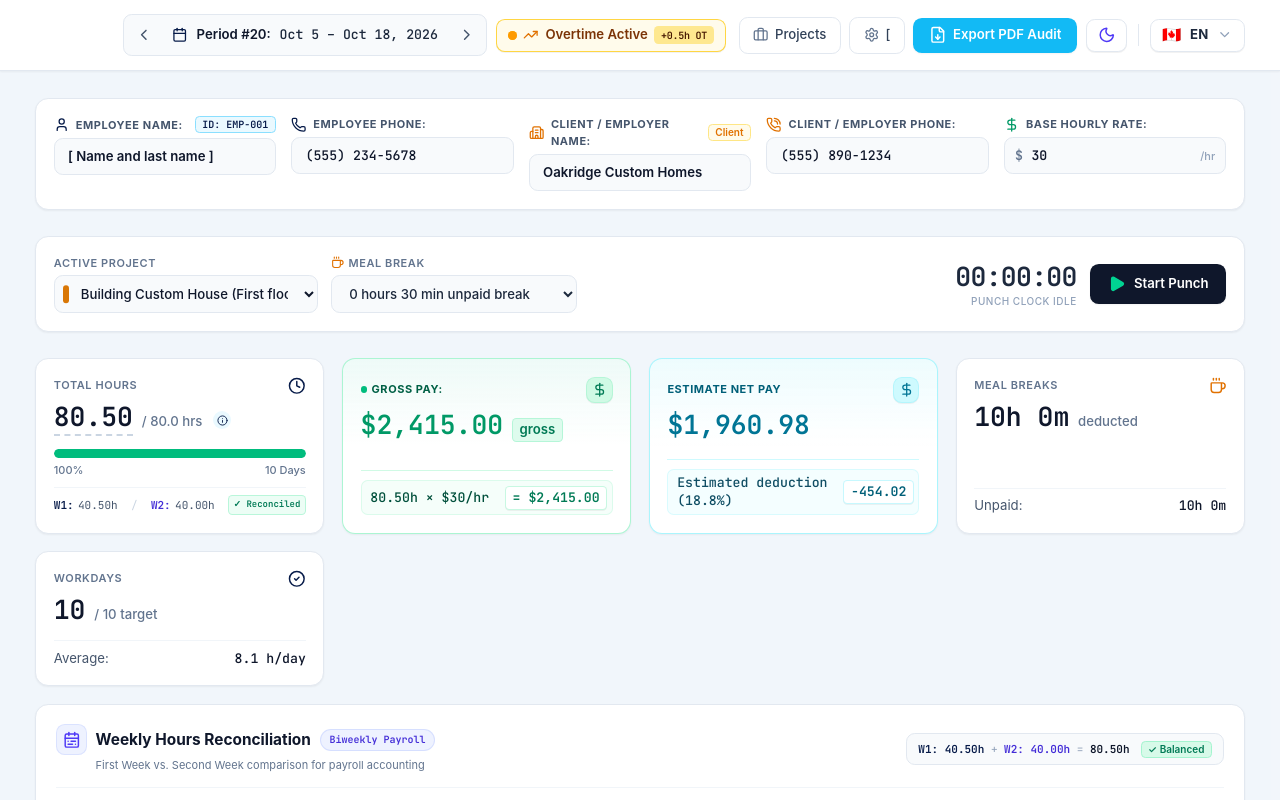
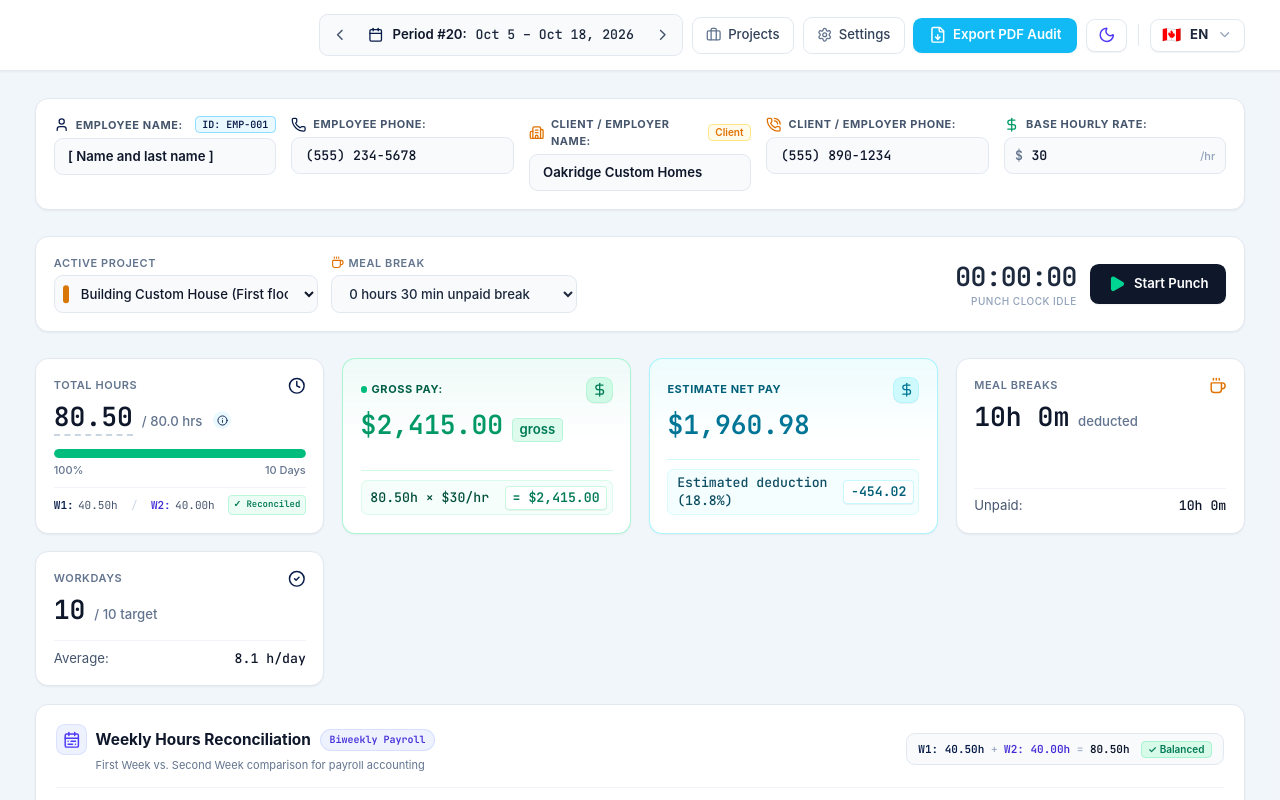
Before and after one commit to zidoune/ZA-Biweekly-Timesheet-APK-Git, a React (Vite) app: page / in a window 1280 px wide. Shown: the top 800 px of the page. Built offline with nearby package versions, Linux system fonts and the light colour scheme; what @capacitor/core would draw is missing.

Commit message:
Improve tablet header layout and simplify controls

```diff
--- a/src/components/Header.tsx
+++ b/src/components/Header.tsx
@@ -5,7 +5,6 @@ import {
   FileDown,
   Briefcase,
   Settings,
-  TrendingUp,
 } from 'lucide-react';
 import { BiweeklyPeriod, TimesheetProfile } from '../types/timesheet';
 import { useLanguage } from '../context/LanguageContext';
@@ -36,9 +35,6 @@ export const Header: React.FC<HeaderProps> = ({
   onOpenApkModal,
 }) => {
   const { t } = useLanguage();
-  const standard80Threshold = 80.0;
-  const isOvertime = totalPeriodHours > standard80Threshold;
-  const overtimeHours = Math.max(0, totalPeriodHours - standard80Threshold);
   const currentIndex = periods.findIndex((p) => p.id === currentPeriod.id);
   const hasPrev = currentIndex > 0;
   const hasNext = currentIndex < periods.length - 1;
@@ -54,12 +50,12 @@ export const Header: React.FC<HeaderProps> = ({
   return (
     <header className="app-safe-header bg-white border-b border-slate-200 sticky top-0 z-30 shadow-xs">
       <div className="max-w-7xl mx-auto px-3 sm:px-6 lg:px-8">
-        <div className="flex items-center justify-between h-14 sm:h-16 gap-2 sm:gap-3">
+        <div className="flex flex-col items-stretch gap-2 py-2 lg:flex-row lg:items-center lg:justify-between lg:py-0 lg:min-h-16">
           {/* Brand icon and “Chronos” wordmark removed; keep header actions aligned. */}
           <div className="flex-1 min-w-0" aria-hidden="true" />
 
           {/* Zone 2: Pay Period Navigator & Period Selector (Desktop Center View) */}
-          <div className="hidden md:flex items-center gap-2">
+          <div className="hidden md:flex items-center justify-center gap-2 lg:justify-start">
             <div className="inline-flex items-center bg-slate-50 border border-slate-200 rounded-lg p-1">
               <button
                 type="button"
@@ -90,59 +86,11 @@ export const Header: React.FC<HeaderProps> = ({
               </button>
             </div>
 
-            {/* Overtime Notification Badge (> 80h Threshold) */}
-            {isOvertime && (
-              <div
-                className="relative group/ot inline-flex items-center gap-1.5 px-2.5 py-1.5 rounded-lg bg-amber-50 border border-amber-300/90 text-amber-900 text-xs font-semibold shadow-2xs hover:bg-amber-100 transition-all cursor-help select-none"
-                role="status"
-                aria-label={`${t.headerOvertimeBadge}: ${totalPeriodHours.toFixed(1)}h logged (${overtimeHours.toFixed(1)}h over 80h threshold)`}
-              >
-                <span className="relative flex h-2 w-2">
-                  <span className="animate-ping absolute inline-flex h-full w-full rounded-full bg-amber-400 opacity-75"></span>
-                  <span className="relative inline-flex rounded-full h-2 w-2 bg-amber-500"></span>
-                </span>
-                <TrendingUp className="w-3.5 h-3.5 text-amber-600 shrink-0" />
-                <span className="font-semibold whitespace-nowrap">{t.headerOvertimeBadge}</span>
-                <span className="bg-amber-200/90 text-amber-950 px-1.5 py-0.5 rounded text-[10px] font-mono font-bold tracking-tight">
-                  +{overtimeHours.toFixed(1)}h OT
-                </span>
 
-                {/* Overtime Info Tooltip */}
-                <div className="absolute left-1/2 -translate-x-1/2 top-full mt-2 z-50 w-64 p-3 bg-slate-900/95 text-white rounded-xl shadow-2xl border border-slate-700/80 backdrop-blur-md opacity-0 group-hover/ot:opacity-100 group-hover/ot:scale-100 pointer-events-none group-hover/ot:pointer-events-auto transition-all duration-150 text-left">
-                  <div className="absolute -top-1.5 left-1/2 -translate-x-1/2 w-3 h-3 bg-slate-900 rotate-45 border-l border-t border-slate-700/80" />
-                  <div className="flex items-center justify-between border-b border-slate-800 pb-1.5 mb-1.5">
-                    <span className="font-bold text-xs text-white flex items-center gap-1.5">
-                      <TrendingUp className="w-3.5 h-3.5 text-amber-400" />
-                      {t.headerOvertimeThresholdExceeded}
-                    </span>
-                    <span className="text-[10px] font-mono px-1.5 py-0.5 rounded bg-amber-500/20 text-amber-300 border border-amber-500/40">
-                      &gt; 80h Limit
-                    </span>
-                  </div>
-                  <p className="text-[11px] text-slate-300 leading-snug mb-2 font-sans">
-                    {t.headerOvertimeNotice}
-                  </p>
-                  <div className="space-y-1 font-mono text-[11px] bg-slate-800/80 p-2 rounded-lg border border-slate-700/60">
-                    <div className="flex justify-between text-slate-300">
-                      <span className="text-slate-400 font-sans">Logged:</span>
-                      <span className="font-bold text-white">{totalPeriodHours.toFixed(2)}h</span>
-                    </div>
-                    <div className="flex justify-between text-slate-300">
-                      <span className="text-slate-400 font-sans">Threshold:</span>
-                      <span>80.00h</span>
-                    </div>
-                    <div className="flex justify-between text-amber-300 pt-1 border-t border-slate-700">
-                      <span className="text-amber-300 font-sans font-semibold">Overtime:</span>
-                      <span className="font-bold">+{overtimeHours.toFixed(2)}h</span>
-                    </div>
-                  </div>
-                </div>
-              </div>
-            )}
           </div>
 
           {/* Zone 3: Actions (Projects, Settings, Export PDF, Theme, and Language Selector) */}
-          <div className="flex items-center gap-1.5 sm:gap-2 shrink-0">
+          <div className="flex flex-wrap items-center justify-center gap-1.5 sm:gap-2 shrink-0 lg:justify-end">
             <button
               type="button"
               onClick={onOpenProjectsModal}
@@ -151,7 +99,7 @@ export const Header: React.FC<HeaderProps> = ({
               aria-label={t.projectsBtn}
             >
               <Briefcase className="w-3.5 h-3.5 text-slate-500 dark:text-slate-400" />
-              <span className="hidden lg:inline">{t.projectsBtn}</span>
+              <span className="hidden md:inline">{t.projectsBtn}</span>
             </button>
 
             <button
@@ -162,7 +110,7 @@ export const Header: React.FC<HeaderProps> = ({
               aria-label={t.settingsBtn}
             >
               <Settings className="w-3.5 h-3.5 text-slate-500 dark:text-slate-400" />
-              <span className="hidden lg:inline">{profile.employeeName.split(' ')[0] || t.settingsBtn}</span>
+              <span className="hidden md:inline">{t.settingsBtn}</span>
             </button>
 
             <button
@@ -219,25 +167,7 @@ export const Header: React.FC<HeaderProps> = ({
             </button>
           </div>
 
-          {/* Mobile Overtime Visual Indicator Banner */}
-          {isOvertime && (
-            <div className="flex items-center justify-between w-full max-w-sm px-2.5 py-1 bg-amber-50 dark:bg-amber-950/60 border border-amber-300/90 dark:border-amber-700 rounded-lg text-[11px] font-medium text-amber-900 dark:text-amber-200 shadow-2xs">
-              <div className="flex items-center gap-1.5">
-                <span className="relative flex h-2 w-2">
-                  <span className="animate-ping absolute inline-flex h-full w-full rounded-full bg-amber-400 opacity-75"></span>
-                  <span className="relative inline-flex rounded-full h-2 w-2 bg-amber-500"></span>
-                </span>
-                <TrendingUp className="w-3.5 h-3.5 text-amber-600 dark:text-amber-400 shrink-0" />
-                <span className="font-semibold">{t.headerOvertimeBadge}</span>
-              </div>
-              <div className="flex items-center gap-1 font-mono">
-                <span className="text-slate-800 dark:text-slate-200 font-bold">{totalPeriodHours.toFixed(1)}h</span>
-                <span className="bg-amber-200 dark:bg-amber-800 text-amber-950 dark:text-amber-100 px-1.5 py-0.2 rounded text-[10px] font-bold">
-                  +{overtimeHours.toFixed(1)}h &gt; 80h
-                </span>
-              </div>
-            </div>
-          )}
+
         </div>
       </div>
     </header>
```
